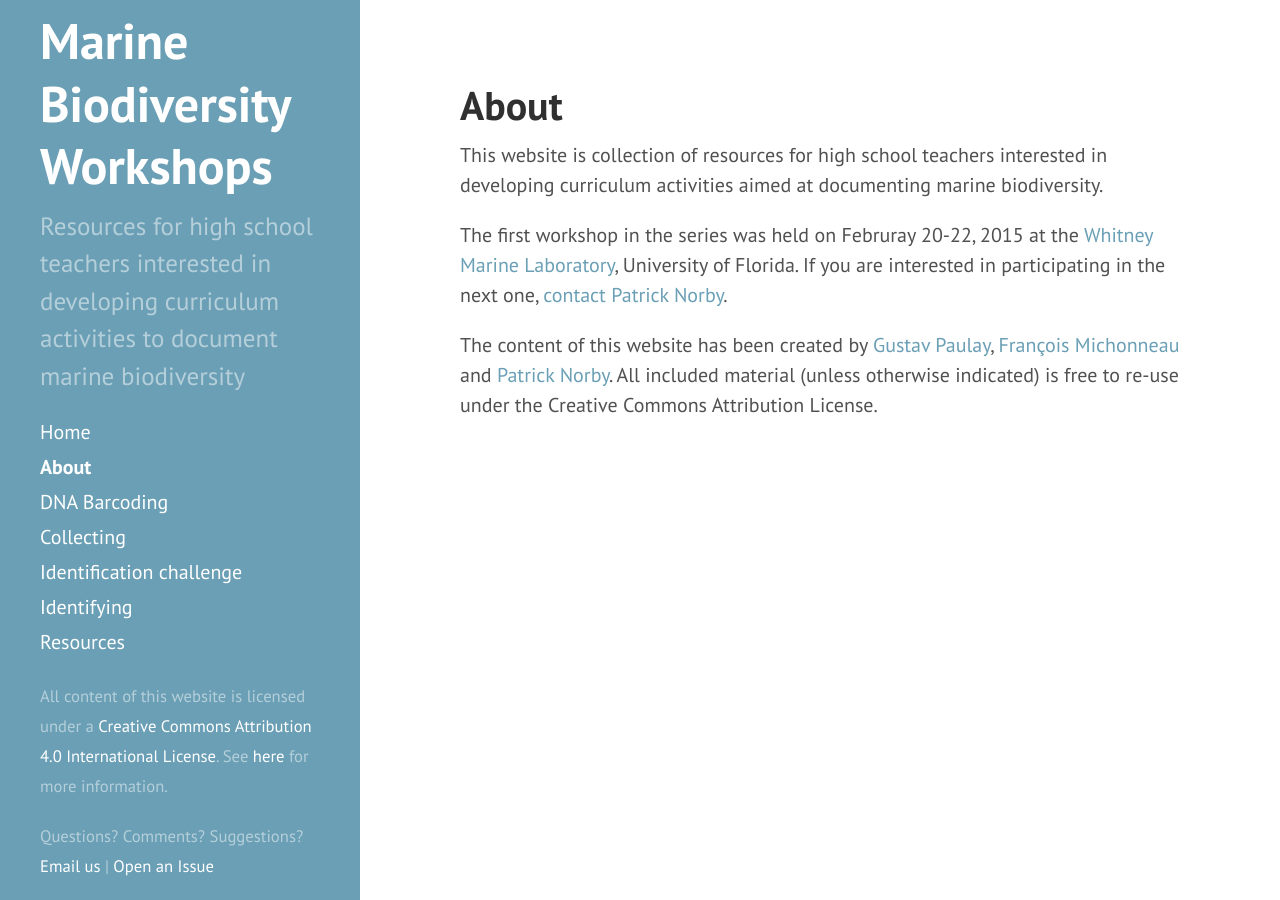
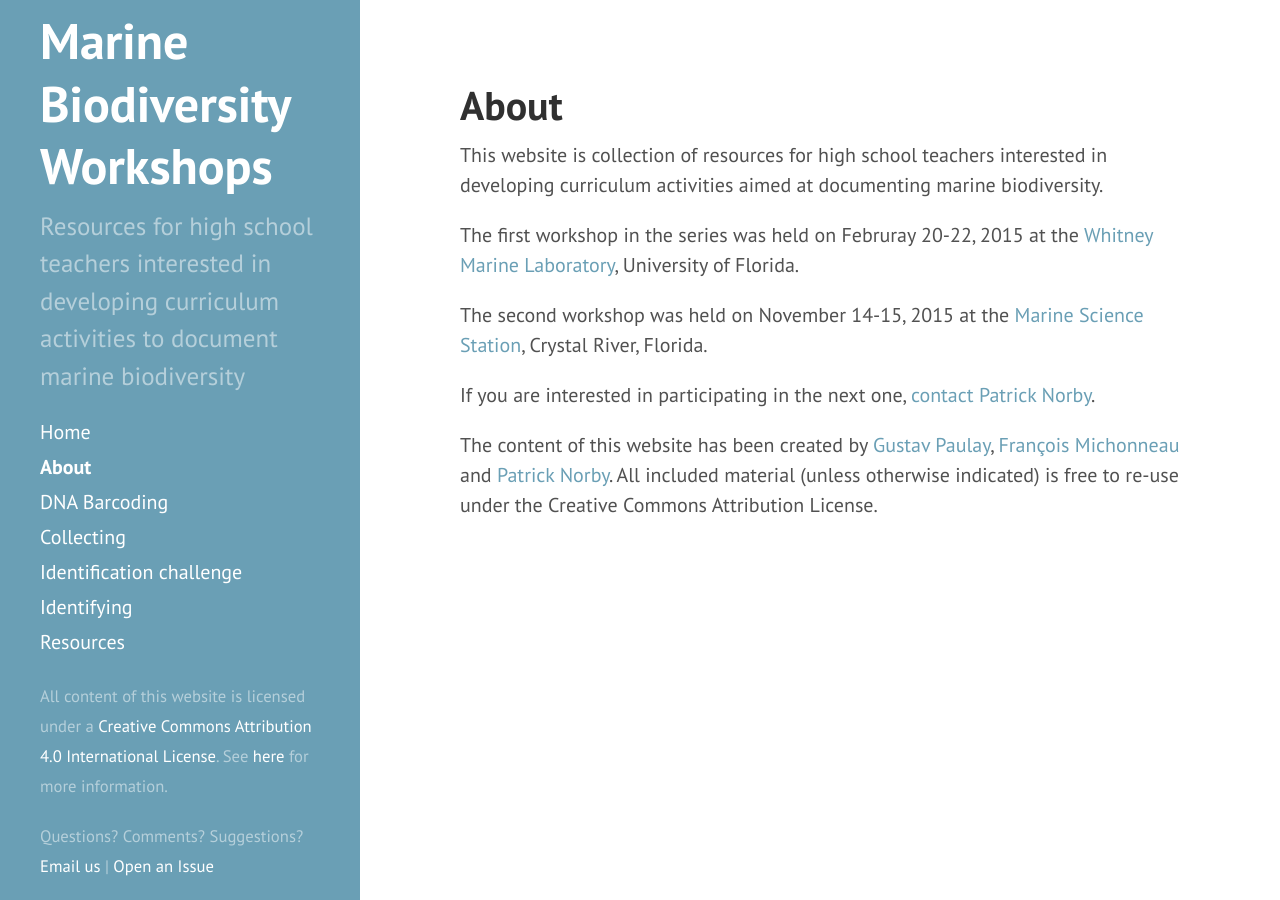
Before and after one commit to marine-diversity-workshops/marine-diversity-workshops.github.io, a Jekyll site: the page built from about.md, in a window 1280 px wide. Built offline with Jekyll 4.4.1, drawn with Linux system fonts in a browser that asks for light colours; nearby versions of some CDN libraries.

Commit message:
add other workshops

```diff
--- a/about.md
+++ b/about.md
@@ -7,8 +7,13 @@ This website is collection of resources for high school teachers interested in
 developing curriculum activities aimed at documenting marine biodiversity.
 
 The first workshop in the series was held on Februray 20-22, 2015 at the
-[Whitney Marine Laboratory](http://www.whitney.ufl.edu/), University of Florida. If
-you are interested in participating in the next one,
+[Whitney Marine Laboratory](http://www.whitney.ufl.edu/), University of Florida.
+
+The second workshop was held on November 14-15, 2015 at the [Marine Science
+Station](http://mss.citrusschools.org/), Crystal River, Florida.
+
+
+If you are interested in participating in the next one,
 [contact Patrick Norby](mailto:pnorby@ufl.edu).
 
 The content of this website has been created by
```
